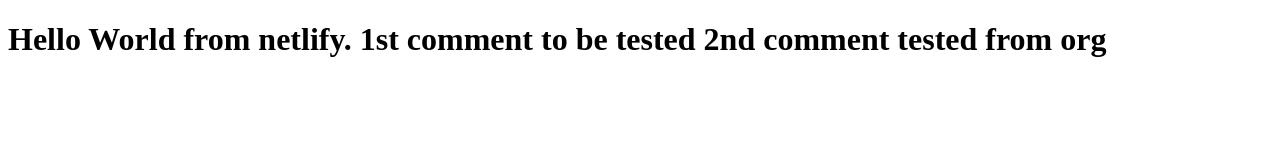
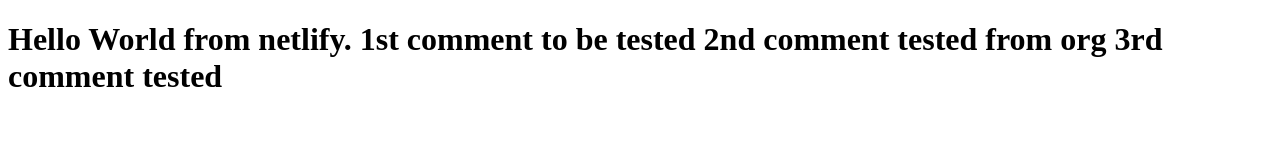
Before and after one commit to kotlin-organization-2/test-for-netlify, a plain HTML site: page index.html in a window 1280 px wide. Drawn offline with Linux system fonts and the light colour scheme.

Commit message:
different  origin different code 2

```diff
--- a/index.html
+++ b/index.html
@@ -9,6 +9,7 @@
     <h1>Hello World from netlify.
         1st comment to be tested
         2nd comment tested from org
+        3rd comment tested
     </h1>
 </body>
 </html>
```
